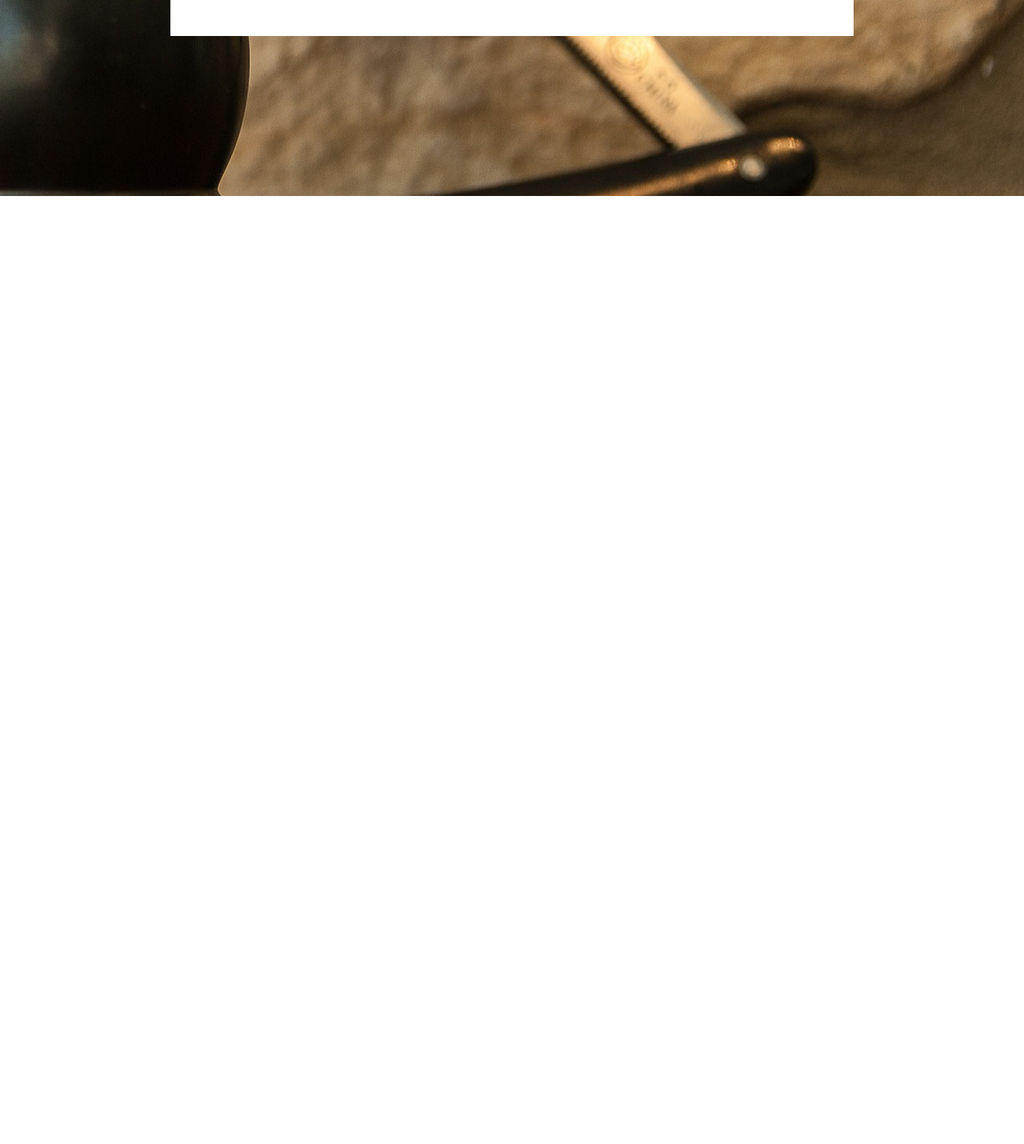
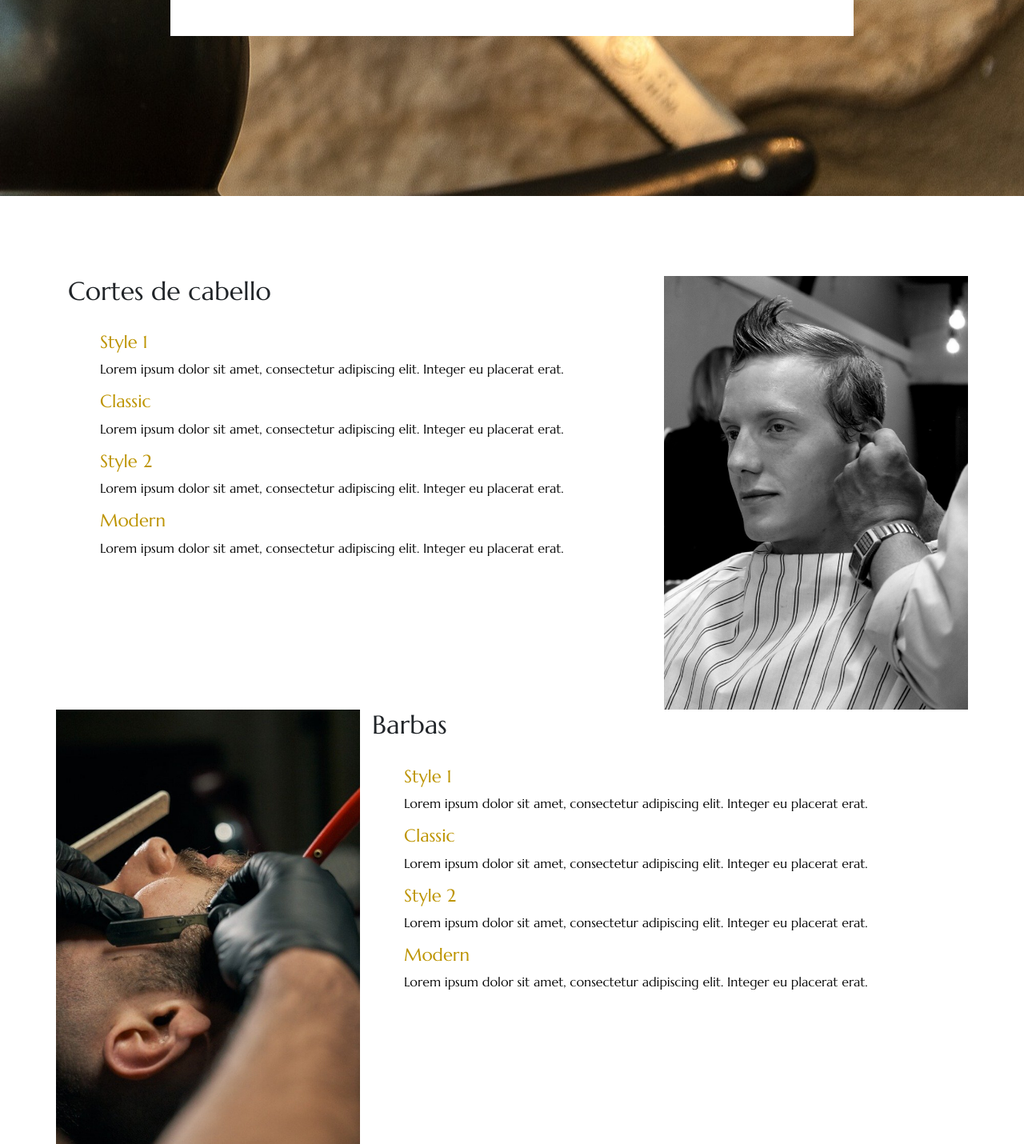
Before and after one commit to devcoy/barber-shop, a plain HTML site: page index.html in a window 1280 px wide. Shown: the part 1962-3392 px from the top of the page at 80% size. Before the commit the page ends 2207 px from the top, so only its background shows below. Drawn offline with nearby package versions, Linux system fonts and the light colour scheme.

Commit message:
seccion de cortes y barba

```diff
--- a/assets/css/style.css
+++ b/assets/css/style.css
@@ -34,3 +34,14 @@ h4 {
 .anniversary__content {
   background-color: #fff;
 }
+
+.haircut {
+  margin-top: 100px;
+}
+.haircut__styles-item h4, .beard__styles-item h4  {
+  color: #BD9400;
+}
+.haircut__styles-item p, .beard__styles-item p {
+  font-size: 16px;
+  color: #0d0d0d;
+}
--- a/index.html
+++ b/index.html
@@ -134,8 +134,65 @@
     </div>
   </section> <!-- .anniversary -->
 
+  <!-- haircut -->
+  <section class="haircut container">
+    <div class="row">
+      <div class="col-12 col-lg-8">
+        <h2>Cortes de cabello</h2>
+        <ul class="haircut__styles py-4">
+          <li class="haircut__styles-item">
+            <h4>Style 1</h4>
+            <p>Lorem ipsum dolor sit amet, consectetur adipiscing elit. Integer eu placerat erat. </p>
+          </li>
+          <li class="haircut__styles-item">
+            <h4>Classic</h4>
+            <p>Lorem ipsum dolor sit amet, consectetur adipiscing elit. Integer eu placerat erat. </p>
+          </li>
+          <li class="haircut__styles-item">
+            <h4>Style 2</h4>
+            <p>Lorem ipsum dolor sit amet, consectetur adipiscing elit. Integer eu placerat erat. </p>
+          </li>
+          <li class="haircut__styles-item">
+            <h4>Modern</h4>
+            <p>Lorem ipsum dolor sit amet, consectetur adipiscing elit. Integer eu placerat erat. </p>
+          </li>
+        </ul>
+      </div>
+      <div class="col-12 col-lg-4 text-center p-0">
+        <img src="assets/img/haircut.png" alt="Cortes de cabello" class="img-fluid">
+      </div>
+    </div>
+  </section> <!-- .haircut -->
 
-
+  <!-- beard -->
+  <section class="beard container">
+    <div class="row">
+      <div class="col-12 col-lg-4 text-center p-0 mb-4 mb-lg-0">
+        <img src="assets/img/beard.png" alt="Cortes de cabello" class="img-fluid">
+      </div>
+      <div class="col-12 col-lg-8">
+        <h2>Barbas</h2>
+        <ul class="beard__styles py-4">
+          <li class="beard__styles-item">
+            <h4>Style 1</h4>
+            <p>Lorem ipsum dolor sit amet, consectetur adipiscing elit. Integer eu placerat erat. </p>
+          </li>
+          <li class="beard__styles-item">
+            <h4>Classic</h4>
+            <p>Lorem ipsum dolor sit amet, consectetur adipiscing elit. Integer eu placerat erat. </p>
+          </li>
+          <li class="beard__styles-item">
+            <h4>Style 2</h4>
+            <p>Lorem ipsum dolor sit amet, consectetur adipiscing elit. Integer eu placerat erat. </p>
+          </li>
+          <li class="beard__styles-item">
+            <h4>Modern</h4>
+            <p>Lorem ipsum dolor sit amet, consectetur adipiscing elit. Integer eu placerat erat. </p>
+          </li>
+        </ul>
+      </div>
+    </div>
+  </section> <!-- .beard -->
 
   <script src="https://code.jquery.com/jquery-3.4.1.slim.min.js" integrity="sha384-J6qa4849blE2+poT4WnyKhv5vZF5SrPo0iEjwBvKU7imGFAV0wwj1yYfoRSJoZ+n" crossorigin="anonymous"></script>
   <script src="https://cdn.jsdelivr.net/npm/popper.js@1.16.0/dist/umd/popper.min.js" integrity="sha384-Q6E9RHvbIyZFJoft+2mJbHaEWldlvI9IOYy5n3zV9zzTtmI3UksdQRVvoxMfooAo" crossorigin="anonymous"></script>
```
Also changed, not shown: assets/img/barber.jpg (deleted), assets/img/beard.png (added), assets/img/haircut.jpg (deleted), assets/img/haircut.png (added).
